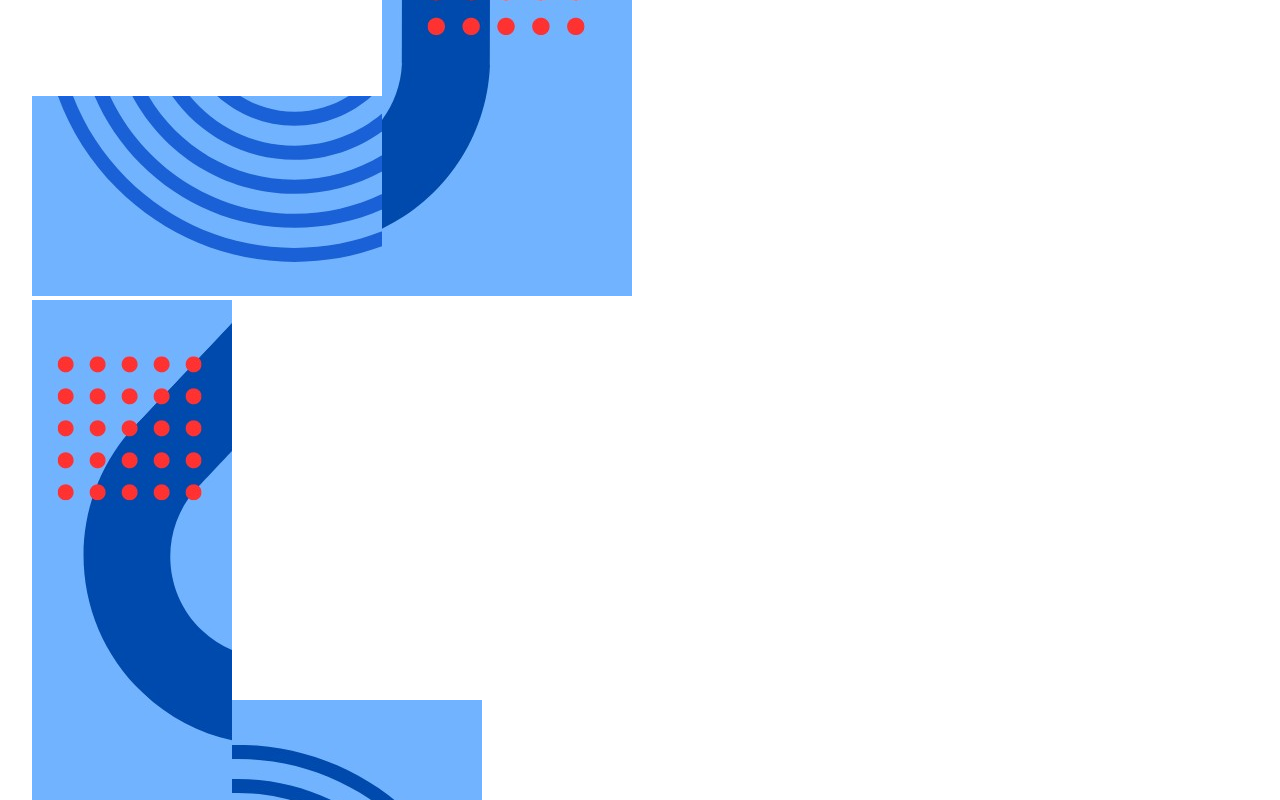
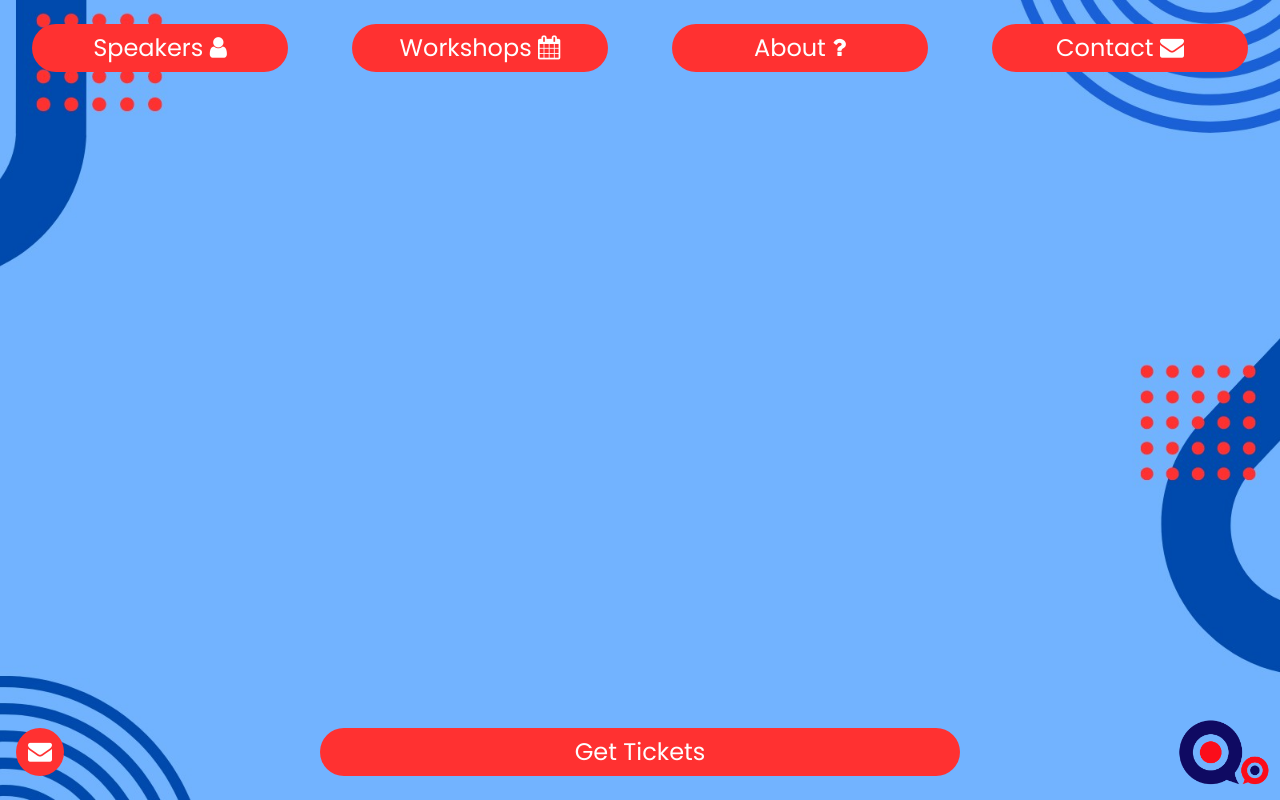
Before and after one commit to lewardo/sexpressyourself-ncl, a Vue app: page / in a window 1280 px wide. Built offline with nearby package versions, Linux system fonts and the light colour scheme.

Commit message:
header and footer styling

```diff
--- a/src/App.vue
+++ b/src/App.vue
@@ -6,19 +6,55 @@ import Footer from '@/components/Footer.vue'
 </script>
 
 <template>
-  <div class="app-background">
+  <div class="app-background fullsize">
     <img src="@/assets/img/bg_ne.png" id="bg_ne" draggable="false">
     <img src="@/assets/img/bg_nw.png" id="bg_nw" draggable="false">
     <img src="@/assets/img/bg_se.png" id="bg_se" draggable="false">
     <img src="@/assets/img/bg_sw.png" id="bg_sw" draggable="false">
   </div>
-  <div class="app-content">
+  <div class="app-content fullsize">
     <Header></Header>
     <RouterView />
     <Footer></Footer>
   </div>
 </template>
 
-<style scoped>
+<style>
+  @import url('https://fonts.googleapis.com/css2?family=Poppins&display=swap');
+  @import url('https://cdnjs.cloudflare.com/ajax/libs/font-awesome/4.7.0/css/font-awesome.min.css');
 
+  .app-background img {
+    position: absolute;
+  }
+
+  #bg_ne {
+      top: 0;
+      right: 0;
+      max-height: 20vmin;
+  }
+
+  #bg_nw {
+      top: 0;
+      left: 0;
+      max-width: 25vmin;
+  }
+
+  #bg_se {
+      top: 40%;
+      right: 0;
+      max-width: 20vmin;
+  }
+
+  #bg_sw {
+      bottom: 0;
+      left: 0;
+      max-height: 20vmin;
+  }
+
+  .app-content {
+    display: flex;
+    flex-direction: column;
+    justify-content: space-between;
+    align-items: center;
+  }
 </style>
--- a/src/assets/base.css
+++ b/src/assets/base.css
@@ -1,6 +1,9 @@
 :root {
-  --colour-background: var(--vt-c-white);
-  --colour-button-link: ;
+  --colour-background: #72b3ff;
+  --colour-emphasis: #ff3131;
+  --colour-text-emphasis: #ffffff;
+  --colour-neutral: #0f0a62;
+  --colour-text: #000000;
 }
 
 *,
@@ -24,7 +27,7 @@ body {
   color: var(--color-text);
   background: var(--color-background);
 
-  transition: all 0.5s;
+  /* transition: all 0.5s; */
 
   font-family: 'Poppins', sans-serif;
   text-rendering: optimizeLegibility;
--- a/src/assets/main.css
+++ b/src/assets/main.css
@@ -1,35 +1,19 @@
-@import './base.css';
+@import '@/assets/base.css';
 
 #app {
-  max-width: 1280px;
-  margin: 0 auto;
-  padding: 2rem;
-
+  position: absolute;
+  width: 100vw;
+  height: 100vh;
+  top: 0;
+  left: 0;
+  background-color: var(--colour-background);
   font-weight: normal;
 }
 
-a,
-.green {
-  text-decoration: none;
-  color: hsla(160, 100%, 37%, 1);
-  transition: 0.4s;
+.fullsize {
+  position: absolute;
+  width: 100%;
+  height: 100%;
+  top: 0;
+  left: 0;
 }
-
-@media (hover: hover) {
-  a:hover {
-    background-color: hsla(160, 100%, 37%, 0.2);
-  }
-}
-
-@media (min-width: 1024px) {
-  body {
-    display: flex;
-    place-items: center;
-  }
-
-  #app {
-    display: grid;
-    grid-template-columns: 1fr 1fr;
-    padding: 0 2rem;
-  }
-}
--- a/src/components/Footer.vue
+++ b/src/components/Footer.vue
@@ -1,7 +1,63 @@
-<script setup>
+<template>
+    <div class="footer">
+        <a href="https://cataas.com/cat/says/no%20email%20yet" class="mail">
+            <i class="fa fa-envelope"></i>
+        </a>
+        <a href="https://cataas.com/cat/says/no%20tickets%20yet" class="tickets">
+            Get Tickets
+        </a>
+        <a href="https://sexpression.org.uk" class="logo">
+            <img src="@/assets/img/logo_nobg.png" alt="Sexpression Logo" draggable="false">
+        </a>
+    </div>
+</template>
 
-</script>
+<style scoped>
+    .footer {
+        width: 100%;
+        height: 12%;
+        position: relative;
+        white-space: nowrap;
+        display: flex;
+        flex-direction: row;
+        align-items: center;
+        justify-content: center;
+    }
 
-<template>
+    .footer a.mail {
+        line-height: 6vh;
+        font-size: 3vh;
+        width: 6vh;
+        position: absolute;
+        left: 2vh;
+        border-radius: 6vh;
+        text-align: center;
+        text-decoration: none;
+        color: var(--colour-text-emphasis);
+        background-color: var(--colour-emphasis);
+    }
 
-</template>
+    .footer a.tickets {
+        line-height: min(6vh, 8vw);
+        font-size: min(3vh, 4vw);
+        width: 50%;
+        border-radius: 6vh;
+        text-align: center;
+        text-decoration: none;
+        color: var(--colour-text-emphasis);
+        background-color: var(--colour-emphasis);
+    }
+
+    .footer a.logo {
+        position: absolute;
+        right: 1vh;
+        height: 100%;
+        display: flex;
+        align-items: center;
+    }
+
+    .footer a.logo img {
+        max-height: 100%;
+        max-width: 20vw;
+    }
+</style>
--- a/src/components/Header.vue
+++ b/src/components/Header.vue
@@ -1,12 +1,62 @@
 <script setup>
-import { RouterLink, RouterView } from 'vue-router'
-
-
+import { RouterLink } from 'vue-router'
 </script>
 
 <template>
-    <RouterLink to="/">Home</RouterLink>
-    <RouterLink to="/about">About</RouterLink>
-    <RouterLink to="/about">About</RouterLink>
-    <RouterLink to="/about">About</RouterLink>
+    <nav class="header">
+        <RouterLink to="/speakers">
+            <span>Speakers&nbsp;</span>
+            <i class="fa fa-user"></i>
+        </RouterLink>
+        <RouterLink to="/workshops">
+            <span>Workshops&nbsp;</span>
+            <i class="fa fa-calendar"></i>
+        </RouterLink>
+        <RouterLink to="/about">
+            <span>About&nbsp;</span>
+            <i class="fa fa-question"></i>
+        </RouterLink>
+        <RouterLink to="/contact">
+            <span>Contact&nbsp;</span>
+            <i class="fa fa-envelope"></i>
+        </RouterLink>
+    </nav>
 </template>
+
+<style scoped>
+    .header {
+        width: 100%;
+        height: 12%;
+        display: flex;
+        flex-direction: row;
+        align-items: center;
+        justify-content: space-around;
+    }
+
+    .header > * {
+        line-height: 6vh;
+        font-size: 3vh;
+        text-align: center;
+        min-width: 20vw;
+        color: #fff;
+        background-color: var(--colour-emphasis);
+        text-decoration: none;
+        border-radius: 3vh;
+        cursor: pointer;
+        padding: 0 10px;
+    }
+
+    .header > * i {
+        font-weight: light;
+    }
+
+    @media screen and ( max-aspect-ratio: 1/1 ) {
+        .header > * {
+            min-width: 6vh;
+        }
+
+        .header > * span {
+            display: none;
+        }
+    }
+</style>
```
